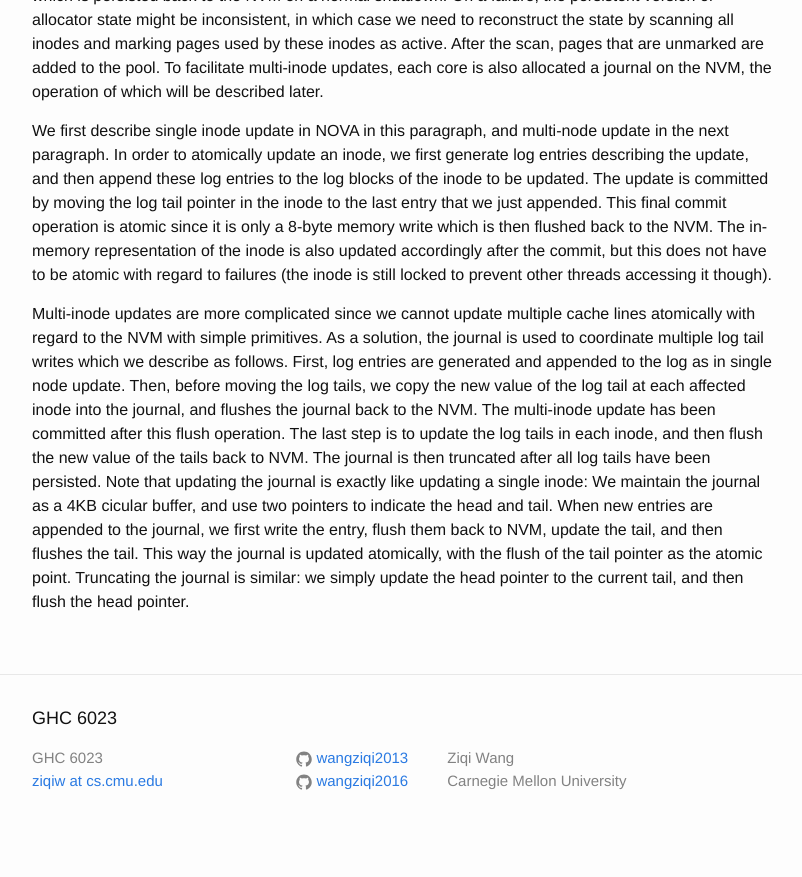
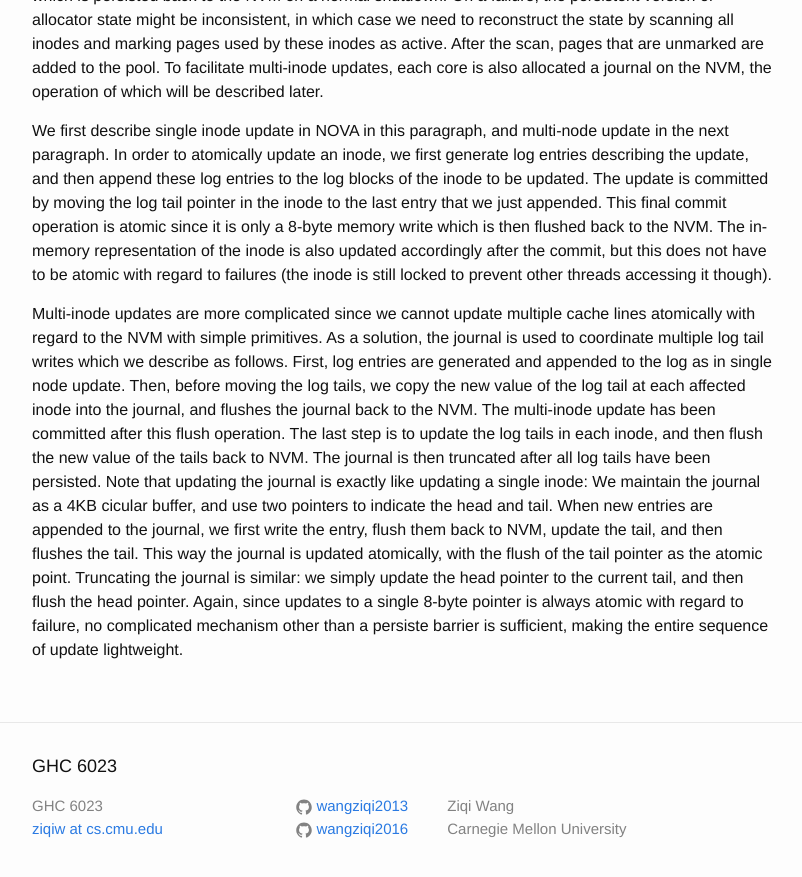
Before and after one commit to wangziqi2013/wangziqi2013.github.io, a Jekyll site: the page built from _posts/2019-10-26-nova.markdown, in a window 1280 px wide and 900 px high, scrolled down 1834 px. Shown: the top 877 px of the window, without its empty margins (238-1040 px from the left). Built offline with Jekyll 4.4.1, drawn with Linux system fonts in a browser that asks for light colours; before the commit the page ends 2686 px from its top, so only the background shows below that.

Commit message:
Small change

```diff
--- a/_posts/2019-10-26-nova.markdown
+++ b/_posts/2019-10-26-nova.markdown
@@ -84,4 +84,6 @@ log tails have been persisted. Note that updating the journal is exactly like up
 journal as a 4KB cicular buffer, and use two pointers to indicate the head and tail. When new entries are appended to the
 journal, we first write the entry, flush them back to NVM, update the tail, and then flushes the tail. This way the journal
 is updated atomically, with the flush of the tail pointer as the atomic point. Truncating the journal is similar: we simply
-update the head pointer to the current tail, and then flush the head pointer.
+update the head pointer to the current tail, and then flush the head pointer. Again, since updates to a single 8-byte
+pointer is always atomic with regard to failure, no complicated mechanism other than a persiste barrier is sufficient, making
+the entire sequence of update lightweight.
```
